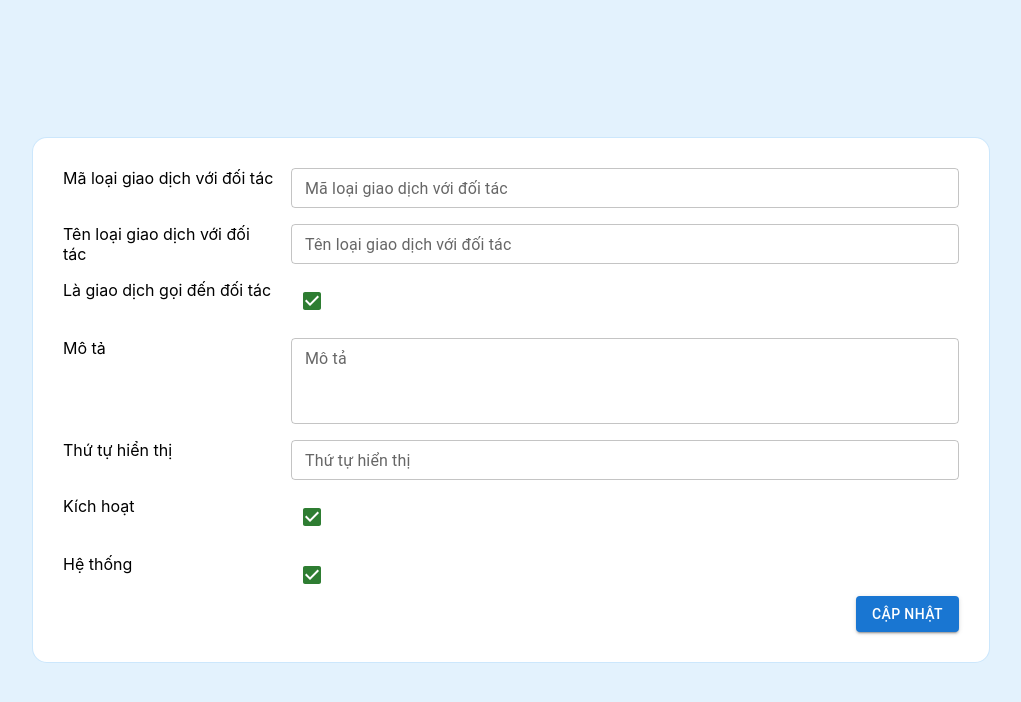
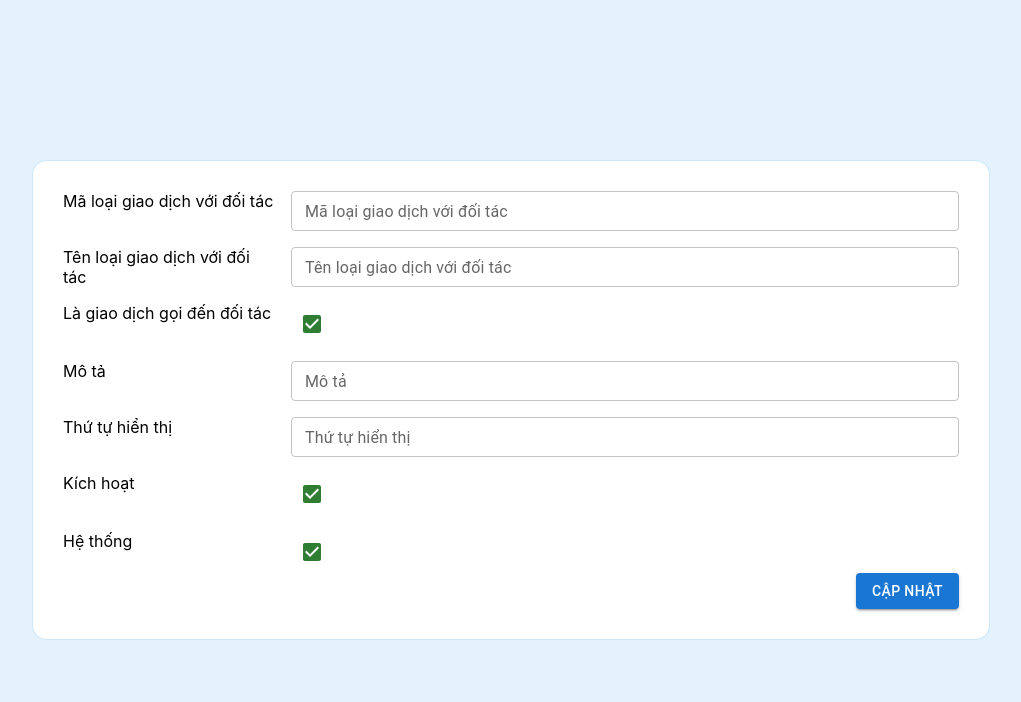
Before and after one commit to trandinhhiep789/load-form-validate, a React (Create React App) app: page / in a window 1280 px wide. Shown: the top 702 px of the page, without its empty margins (129-1150 px from the left). Built offline with nearby package versions, Linux system fonts and the light colour scheme.

Commit message:
feat: form with formik and yub

```diff
--- a/package.json
+++ b/package.json
@@ -10,11 +10,13 @@
     "@testing-library/jest-dom": "^5.11.4",
     "@testing-library/react": "^11.1.0",
     "@testing-library/user-event": "^12.1.10",
+    "formik": "^2.2.9",
     "react": "^17.0.2",
     "react-dom": "^17.0.2",
     "react-scripts": "4.0.3",
     "styled-components": "^5.3.1",
-    "web-vitals": "^1.0.1"
+    "web-vitals": "^1.0.1",
+    "yup": "^0.32.11"
   },
   "scripts": {
     "start": "react-scripts start",
--- a/src/App.js
+++ b/src/App.js
@@ -1,16 +1,18 @@
 import "./App.css";
-import React, { useState } from "react";
+import React from "react";
 import Snackbar from "@mui/material/Snackbar";
 import MuiAlert from "@mui/material/Alert";
 
 // material-ui
-import TextField from "@mui/material/TextField";
 import Checkbox from "@mui/material/Checkbox";
 import Grid from "@mui/material/Grid";
 import Button from "@mui/material/Button";
 
 // style-component
 import styled from "styled-components";
+import { Formik, Form, FastField } from "formik";
+import * as Yup from "yup";
+import InputField from "./custom-fields/inputField";
 
 const Background = styled.div`
   background: #e3f2fd;
@@ -34,70 +36,9 @@ const Btn = styled.div`
 `;
 
 function App() {
-  const [timer, setTimer] = useState(null);
-
   // alert
   const [openSuccess, setOpenSuccess] = React.useState(false);
   const [openError, setOpenError] = React.useState(false);
-  const [validateNumber, setValidateNumber] = useState(true);
-
-  // text-field
-  const [id, setId] = useState(null);
-  const [name, setName] = useState(null);
-  const [description, setDescription] = useState(null);
-  const [number, setNumber] = useState(null);
-
-  const handleChange = (setData, data) => {
-    if (timer) {
-      clearTimeout(timer);
-      setTimer(null);
-    }
-    setTimer(
-      setTimeout(() => {
-        setData(data);
-      }, 300)
-    );
-  };
-
-  const validateNumberField = (idNumber) => {
-    const numberRegEx = /^[0-9]+$/;
-    return numberRegEx.test(String(idNumber).toLowerCase());
-  };
-
-  const onChangeIdNumber = (setData, data) => {
-    if (timer) {
-      clearTimeout(timer);
-      setTimer(null);
-    }
-    setTimer(
-      setTimeout(() => {
-        setData(data);
-        if (data !== "") {
-          const isValid = !data || validateNumberField(data);
-          setValidateNumber(isValid);
-        }
-      }, 300)
-    );
-  };
-
-  const handleSubmit = () => {
-    if (
-      id === null ||
-      id === "" ||
-      name === null ||
-      name === "" ||
-      description === null ||
-      description === "" ||
-      number === null ||
-      number === "" ||
-      validateNumber === false
-    ) {
-      setOpenError(true);
-    } else {
-      setOpenSuccess(true);
-      console.log(id, name, description, number);
-    }
-  };
 
   const Alert = React.forwardRef(function Alert(props, ref) {
     return <MuiAlert elevation={6} ref={ref} variant="filled" {...props} />;
@@ -111,45 +52,58 @@ function App() {
     }
   };
 
+  const initialValues = {
+    id: "",
+    name: "",
+    description: "",
+    number: "",
+  };
+
+  const validationSchema = Yup.object().shape({
+    id: Yup.string().required("Vui lòng không bỏ trống"),
+
+    name: Yup.string().required("Vui lòng không bỏ trống"),
+
+    description: Yup.string().required("Vui lòng không bỏ trống"),
+
+    number: Yup.number()
+      .typeError("Vui lòng nhập chữ số")
+      .required("Vui lòng không bỏ trống"),
+  });
+
   return (
     <Background>
       <DivForm>
+        <Formik
+          initialValues={initialValues}
+          validationSchema={validationSchema}
+          onSubmit={(values, { resetForm }) => {
+            console.log(values);
+            setOpenSuccess(true);
+            resetForm();
+          }}
+        >
+          {(formikProps) => {
+            // const { values, errors, touched } = formikProps;
+            return (
+              <>
+                <Form>
                   <Grid container spacing={2}>
                     {/* Mã loại giao dịch với đối tác */}
-          <Grid item xs={12} sm={3}>
-            <label>Mã loại giao dịch với đối tác</label>
-          </Grid>
-          <Grid item xs={12} sm={9}>
-            <TextField
-              onChange={(e) => handleChange(setId, e.target.value)}
-              size="small"
-              className="text-field"
-              autoComplete="off"
-              id="outlined-basic"
+                    <FastField
+                      name="id"
+                      component={InputField}
                       label="Mã loại giao dịch với đối tác"
-              variant="outlined"
-              error={Boolean(id === "" ? true : false)}
-              helperText={id === "" ? "Vui lòng không để trống" : ""}
+                      placeholder="Mã loại giao dịch với đối tác"
                     />
-          </Grid>
 
                     {/* Tên loại giao dịch với đối tác */}
-          <Grid item xs={12} sm={3}>
-            <label>Tên loại giao dịch với đối tác</label>
-          </Grid>
-          <Grid item xs={12} sm={9}>
-            <TextField
-              onChange={(e) => handleChange(setName, e.target.value)}
-              size="small"
-              className="text-field"
-              autoComplete="off"
-              id="outlined-basic"
+                    <FastField
+                      name="name"
+                      component={InputField}
                       label="Tên loại giao dịch với đối tác"
-              variant="outlined"
-              error={Boolean(name === "" ? true : false)}
-              helperText={name === "" ? "Vui lòng không để trống" : ""}
+                      placeholder="Tên loại giao dịch với đối tác"
                     />
-          </Grid>
 
                     {/* Là giao dịch gọi đến đối tác */}
                     <Grid item xs={12} sm={3}>
@@ -159,49 +113,20 @@ function App() {
                       <Checkbox defaultChecked color="success" />
                     </Grid>
                     {/* Mô tả */}
-          <Grid item xs={12} sm={3}>
-            <label>Mô tả</label>
-          </Grid>
-          <Grid item xs={12} sm={9}>
-            <TextField
-              onChange={(e) => handleChange(setDescription, e.target.value)}
-              size="small"
-              className="text-field"
-              id="outlined-multiline-static"
+                    <FastField
+                      name="description"
+                      component={InputField}
                       label="Mô tả"
-              multiline
-              rows={3}
-              error={Boolean(description === "" ? true : false)}
-              helperText={description === "" ? "Vui lòng không để trống" : ""}
+                      placeholder="Mô tả"
                     />
-          </Grid>
 
                     {/* Thứ tự hiển thị */}
-          <Grid item xs={12} sm={3}>
-            <label>Thứ tự hiển thị</label>
-          </Grid>
-          <Grid item xs={12} sm={9}>
-            <TextField
-              onChange={(e) => onChangeIdNumber(setNumber, e.target.value)}
-              size="small"
-              className="text-field"
-              autoComplete="off"
-              id="outlined-basic"
+                    <FastField
+                      name="number"
+                      component={InputField}
                       label="Thứ tự hiển thị"
-              variant="outlined"
-              error={
-                Boolean(number === "" ? true : false) ||
-                validateNumber === false
-              }
-              helperText={
-                number === ""
-                  ? "Vui lòng không để trống"
-                  : "" || validateNumber === false
-                  ? "Vui lòng nhập số"
-                  : ""
-              }
+                      placeholder="Thứ tự hiển thị"
                     />
-          </Grid>
 
                     {/* Kích hoạt */}
                     <Grid item xs={12} sm={3}>
@@ -220,10 +145,15 @@ function App() {
                     </Grid>
                   </Grid>
                   <Btn>
-          <Button onClick={handleSubmit} variant="contained">
+                    <Button type="submit" variant="contained">
                       Cập nhật
                     </Button>
                   </Btn>
+                </Form>
+              </>
+            );
+          }}
+        </Formik>
 
         {/* alert results */}
         <Snackbar
--- /dev/null
+++ b/src/custom-fields/inputField/index.js
@@ -0,0 +1,48 @@
+import React from "react";
+
+// material-ui
+import TextField from "@mui/material/TextField";
+import { Grid } from "@mui/material";
+
+const InputField = (props) => {
+  const {
+    field,
+    form, // fastfeild
+    type,
+    label,
+    placeholder, // truyền vô
+  } = props;
+
+  const { name } = field;
+  const { errors, touched } = form;
+  const showError = errors[name] && touched[name];
+
+  // name={name}
+  // id={name}
+  // value={value}
+  // onChange={onChange}
+  // onBlur={onBlur}
+
+  return (
+    <>
+      <Grid item xs={12} sm={3}>
+        {label && <label htmlFor={name}>{label}</label>}
+      </Grid>
+      <Grid item xs={12} sm={9}>
+        <TextField
+          {...field}
+          type={type}
+          size="small"
+          className="text-field"
+          autoComplete="off"
+          label={placeholder}
+          variant="outlined"
+          error={Boolean(showError ? true : false)}
+          helperText={showError ? errors[name] : ""}
+        />
+      </Grid>
+    </>
+  );
+};
+
+export default InputField;
```
Also changed, not shown: 1 other file (tests, documents, lock files or other folders). Lines whose indentation alone changed are shown as unchanged.
